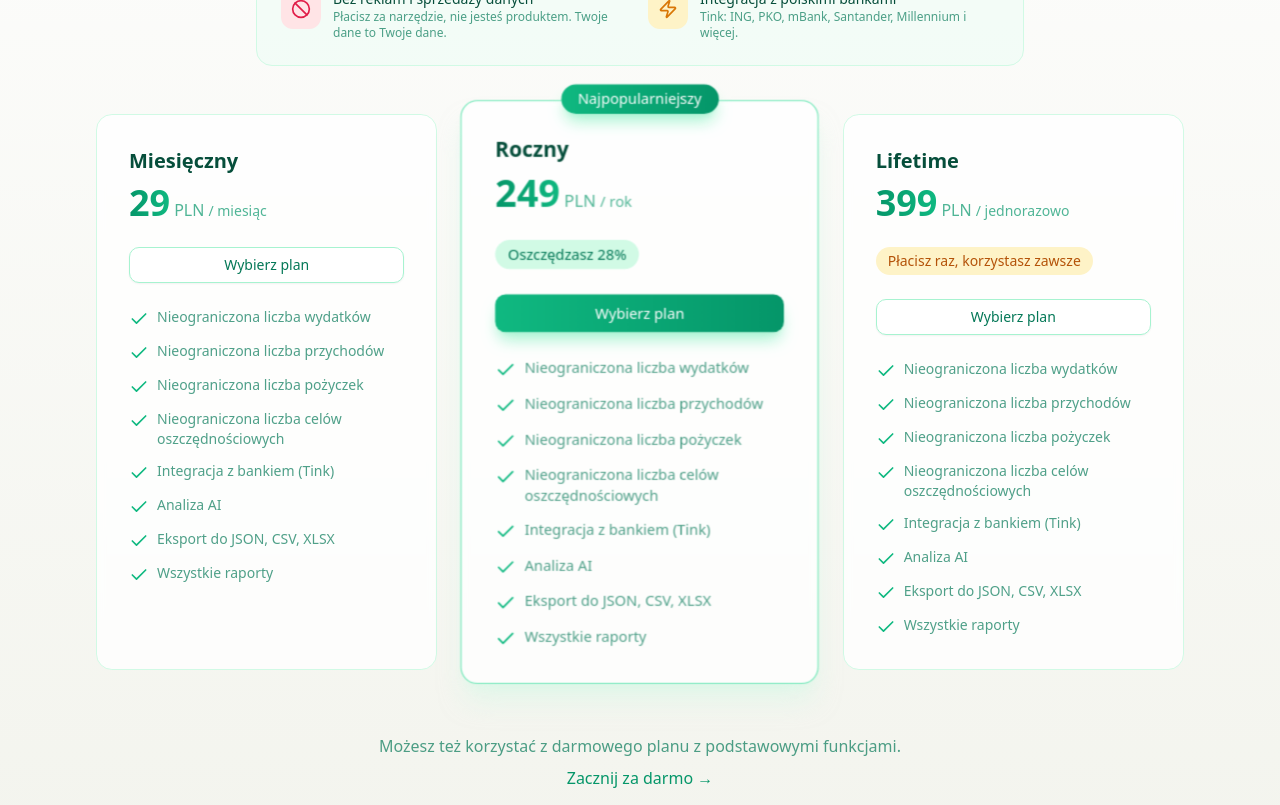
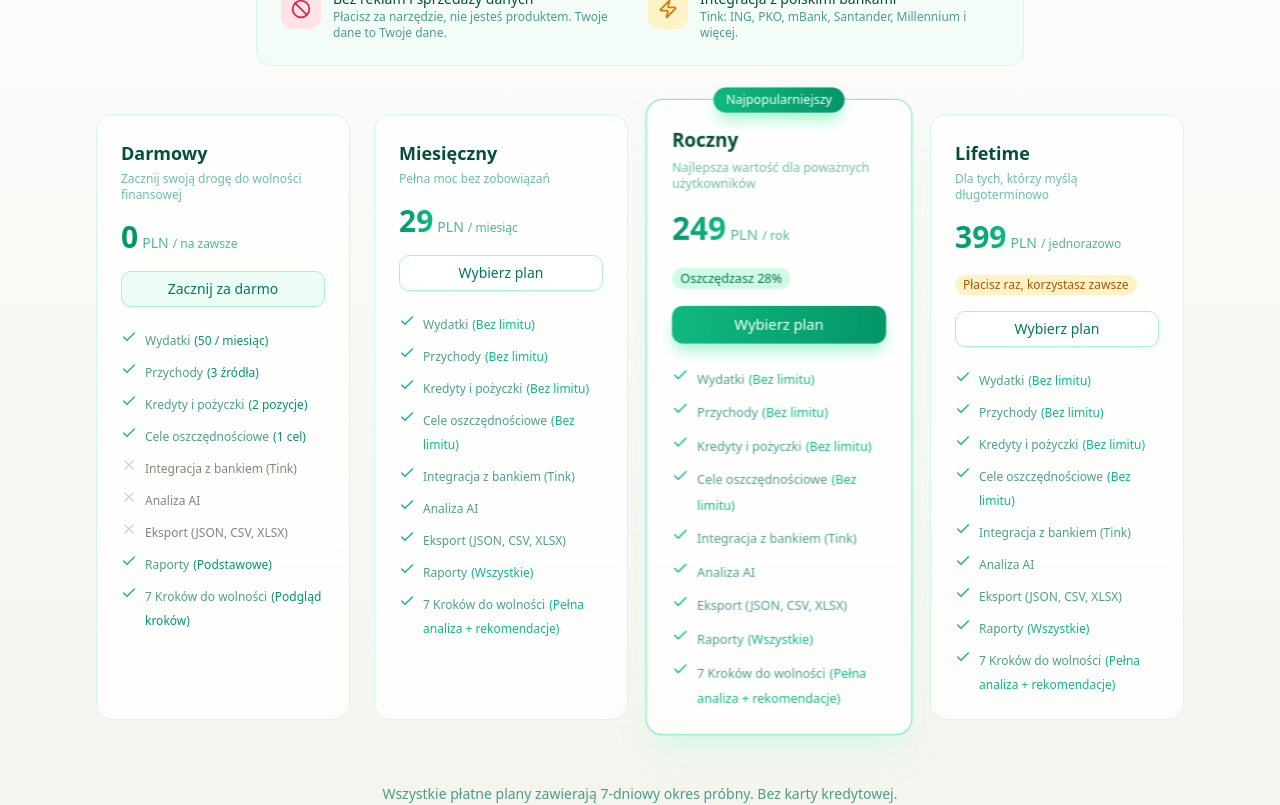
Before and after one commit to elcukro/home-budget, a Next.js app in the folder frontend/: page / in a window 1280 px wide. Shown: the part 8500-9305 px from the top of the page. Built offline with nearby package versions, Linux system fonts and the light colour scheme; no server answers.

Commit message:
feat: add free plan to pricing with feature comparison

```diff
--- a/frontend/src/components/landing/PricingSection.tsx
+++ b/frontend/src/components/landing/PricingSection.tsx
@@ -1,16 +1,29 @@
 'use client';
 
 import { Button } from '@/components/ui/button';
-import { Check, Sparkles, Shield, Zap, Ban, Building2 } from 'lucide-react';
+import { Check, X, Sparkles, Shield, Zap, Ban, Building2 } from 'lucide-react';
 import Link from 'next/link';
 
 const plans = [
+  {
+    id: 'free',
+    name: 'Darmowy',
+    price: '0',
+    period: 'na zawsze',
+    popular: false,
+    description: 'Zacznij swoją drogę do wolności finansowej',
+    buttonText: 'Zacznij za darmo',
+    buttonStyle: 'outline',
+  },
   {
     id: 'monthly',
     name: 'Miesięczny',
     price: '29',
     period: 'miesiąc',
     popular: false,
+    description: 'Pełna moc bez zobowiązań',
+    buttonText: 'Wybierz plan',
+    buttonStyle: 'outline',
   },
   {
     id: 'annual',
@@ -19,6 +32,9 @@ const plans = [
     period: 'rok',
     popular: true,
     savings: '28%',
+    description: 'Najlepsza wartość dla poważnych użytkowników',
+    buttonText: 'Wybierz plan',
+    buttonStyle: 'primary',
   },
   {
     id: 'lifetime',
@@ -27,6 +43,9 @@ const plans = [
     period: 'jednorazowo',
     popular: false,
     bonus: 'Płacisz raz, korzystasz zawsze',
+    description: 'Dla tych, którzy myślą długoterminowo',
+    buttonText: 'Wybierz plan',
+    buttonStyle: 'outline',
   },
 ];
 
@@ -61,16 +80,56 @@ const whyPaid = [
   },
 ];
 
-const features = [
-  'Nieograniczona liczba wydatków',
-  'Nieograniczona liczba przychodów',
-  'Nieograniczona liczba pożyczek',
-  'Nieograniczona liczba celów oszczędnościowych',
-  'Integracja z bankiem (Tink)',
-  'Analiza AI',
-  'Eksport do JSON, CSV, XLSX',
-  'Wszystkie raporty',
-];
+type FeatureValue = boolean | string;
+
+interface PlanFeatures {
+  expenses: FeatureValue;
+  income: FeatureValue;
+  loans: FeatureValue;
+  savings: FeatureValue;
+  bankIntegration: FeatureValue;
+  ai: FeatureValue;
+  export: FeatureValue;
+  reports: FeatureValue;
+  babySteps: FeatureValue;
+}
+
+const planFeatures: Record<string, PlanFeatures> = {
+  free: {
+    expenses: '50 / miesiąc',
+    income: '3 źródła',
+    loans: '2 pozycje',
+    savings: '1 cel',
+    bankIntegration: false,
+    ai: false,
+    export: false,
+    reports: 'Podstawowe',
+    babySteps: 'Podgląd kroków',
+  },
+  premium: {
+    expenses: 'Bez limitu',
+    income: 'Bez limitu',
+    loans: 'Bez limitu',
+    savings: 'Bez limitu',
+    bankIntegration: true,
+    ai: true,
+    export: true,
+    reports: 'Wszystkie',
+    babySteps: 'Pełna analiza + rekomendacje',
+  },
+};
+
+const featureLabels: Record<keyof PlanFeatures, string> = {
+  expenses: 'Wydatki',
+  income: 'Przychody',
+  loans: 'Kredyty i pożyczki',
+  savings: 'Cele oszczędnościowe',
+  bankIntegration: 'Integracja z bankiem (Tink)',
+  ai: 'Analiza AI',
+  export: 'Eksport (JSON, CSV, XLSX)',
+  reports: 'Raporty',
+  babySteps: '7 Kroków do wolności',
+};
 
 export default function PricingSection() {
   return (
@@ -112,81 +171,108 @@ export default function PricingSection() {
         </div>
 
         {/* Pricing Cards */}
-        <div className="grid grid-cols-1 md:grid-cols-3 gap-8 mb-16">
-          {plans.map((plan) => (
+        <div className="grid grid-cols-1 md:grid-cols-2 lg:grid-cols-4 gap-6 mb-16">
+          {plans.map((plan) => {
+            const features = plan.id === 'free' ? planFeatures.free : planFeatures.premium;
+            const isFree = plan.id === 'free';
+
+            return (
               <div
                 key={plan.id}
-              className={`relative bg-white/80 backdrop-blur-sm border rounded-2xl p-8 transition-all duration-300 ${
+                className={`relative bg-white/80 backdrop-blur-sm border rounded-2xl p-6 transition-all duration-300 ${
                   plan.popular
                     ? 'border-emerald-300 shadow-xl shadow-emerald-100/50 scale-105 z-10'
                     : 'border-emerald-100 hover:border-emerald-200 hover:shadow-lg hover:shadow-emerald-100/50'
                 }`}
               >
                 {plan.popular && (
-                <div className="absolute -top-4 left-1/2 -translate-x-1/2 px-4 py-1 bg-gradient-to-r from-emerald-500 to-emerald-600 text-white text-sm font-medium rounded-full shadow-lg shadow-emerald-200">
+                  <div className="absolute -top-3 left-1/2 -translate-x-1/2 px-3 py-1 bg-gradient-to-r from-emerald-500 to-emerald-600 text-white text-xs font-medium rounded-full shadow-lg shadow-emerald-200">
                     Najpopularniejszy
                   </div>
                 )}
 
-              <h3 className="text-xl font-semibold text-emerald-900 mb-2">
+                <h3 className="text-lg font-semibold text-emerald-900 mb-1">
                   {plan.name}
                 </h3>
 
-              <div className="flex items-baseline gap-1 mb-6">
-                <span className="text-4xl font-bold bg-gradient-to-r from-emerald-600 to-emerald-500 bg-clip-text text-transparent">{plan.price}</span>
-                <span className="text-emerald-600/70">PLN</span>
-                <span className="text-emerald-600/70 text-sm">
+                <p className="text-xs text-emerald-600/60 mb-4">
+                  {plan.description}
+                </p>
+
+                <div className="flex items-baseline gap-1 mb-4">
+                  <span className={`text-3xl font-bold ${isFree ? 'text-emerald-600' : 'bg-gradient-to-r from-emerald-600 to-emerald-500 bg-clip-text text-transparent'}`}>
+                    {plan.price}
+                  </span>
+                  <span className="text-emerald-600/70 text-sm">PLN</span>
+                  <span className="text-emerald-600/70 text-xs">
                     / {plan.period}
                   </span>
                 </div>
 
                 {plan.savings && (
-                <div className="inline-block px-3 py-1 bg-emerald-100 text-emerald-700 text-sm font-medium rounded-full mb-6">
+                  <div className="inline-block px-2 py-0.5 bg-emerald-100 text-emerald-700 text-xs font-medium rounded-full mb-4">
                     Oszczędzasz {plan.savings}
                   </div>
                 )}
 
                 {plan.bonus && (
-                <div className="inline-block px-3 py-1 bg-amber-100 text-amber-700 text-sm font-medium rounded-full mb-6">
+                  <div className="inline-block px-2 py-0.5 bg-amber-100 text-amber-700 text-xs font-medium rounded-full mb-4">
                     {plan.bonus}
                   </div>
                 )}
 
-              <Link href="/auth/signin" className="block mb-6">
+                <Link href="/auth/signin" className="block mb-5">
                   <Button
-                  className={`w-full ${
+                    className={`w-full text-sm ${
                       plan.popular
                         ? 'bg-gradient-to-r from-emerald-500 to-emerald-600 hover:from-emerald-600 hover:to-emerald-700 text-white shadow-lg shadow-emerald-200'
+                        : isFree
+                          ? 'bg-emerald-50 border border-emerald-200 text-emerald-700 hover:bg-emerald-100'
                           : 'bg-white border border-emerald-200 text-emerald-700 hover:bg-emerald-50'
                     }`}
                     variant={plan.popular ? 'default' : 'outline'}
                   >
-                  Wybierz plan
+                    {plan.buttonText}
                   </Button>
                 </Link>
 
-              <ul className="space-y-3">
-                {features.map((feature, index) => (
-                  <li key={index} className="flex items-start gap-2">
-                    <Check className="w-5 h-5 text-emerald-500 flex-shrink-0 mt-0.5" />
-                    <span className="text-emerald-700/70 text-sm">
-                      {feature}
+                <ul className="space-y-2">
+                  {(Object.keys(featureLabels) as Array<keyof PlanFeatures>).map((featureKey) => {
+                    const value = features[featureKey];
+                    const isAvailable = value !== false;
+                    const displayValue = typeof value === 'string' ? value : null;
+
+                    return (
+                      <li key={featureKey} className="flex items-start gap-2">
+                        {isAvailable ? (
+                          <Check className="w-4 h-4 text-emerald-500 flex-shrink-0 mt-0.5" />
+                        ) : (
+                          <X className="w-4 h-4 text-gray-300 flex-shrink-0 mt-0.5" />
+                        )}
+                        <div className="flex-1 min-w-0">
+                          <span className={`text-xs ${isAvailable ? 'text-emerald-700/70' : 'text-gray-400'}`}>
+                            {featureLabels[featureKey]}
                           </span>
+                          {displayValue && (
+                            <span className={`text-xs ml-1 ${isFree ? 'text-emerald-600 font-medium' : 'text-emerald-500'}`}>
+                              ({displayValue})
+                            </span>
+                          )}
+                        </div>
                       </li>
-                ))}
+                    );
+                  })}
                 </ul>
               </div>
-          ))}
+            );
+          })}
         </div>
 
-        {/* Free Tier Info */}
+        {/* Bottom note */}
         <div className="text-center">
-          <p className="text-emerald-700/70 mb-2">
-            Możesz też korzystać z darmowego planu z podstawowymi funkcjami.
+          <p className="text-emerald-700/70 text-sm">
+            Wszystkie płatne plany zawierają 7-dniowy okres próbny. Bez karty kredytowej.
           </p>
-          <Link href="/auth/signin" className="text-emerald-600 hover:text-emerald-700 hover:underline font-medium">
-            Zacznij za darmo →
-          </Link>
         </div>
       </div>
     </section>
```
Lines whose indentation alone changed are shown as unchanged.
